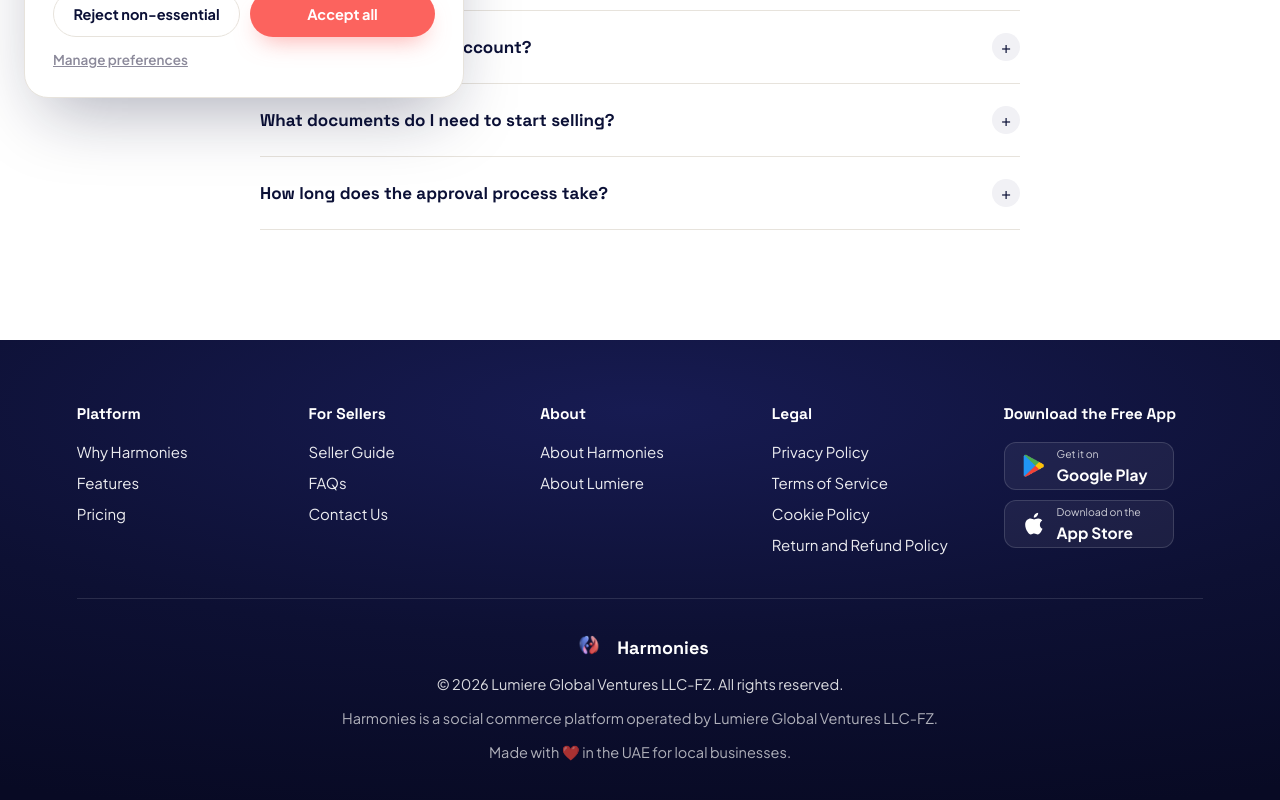
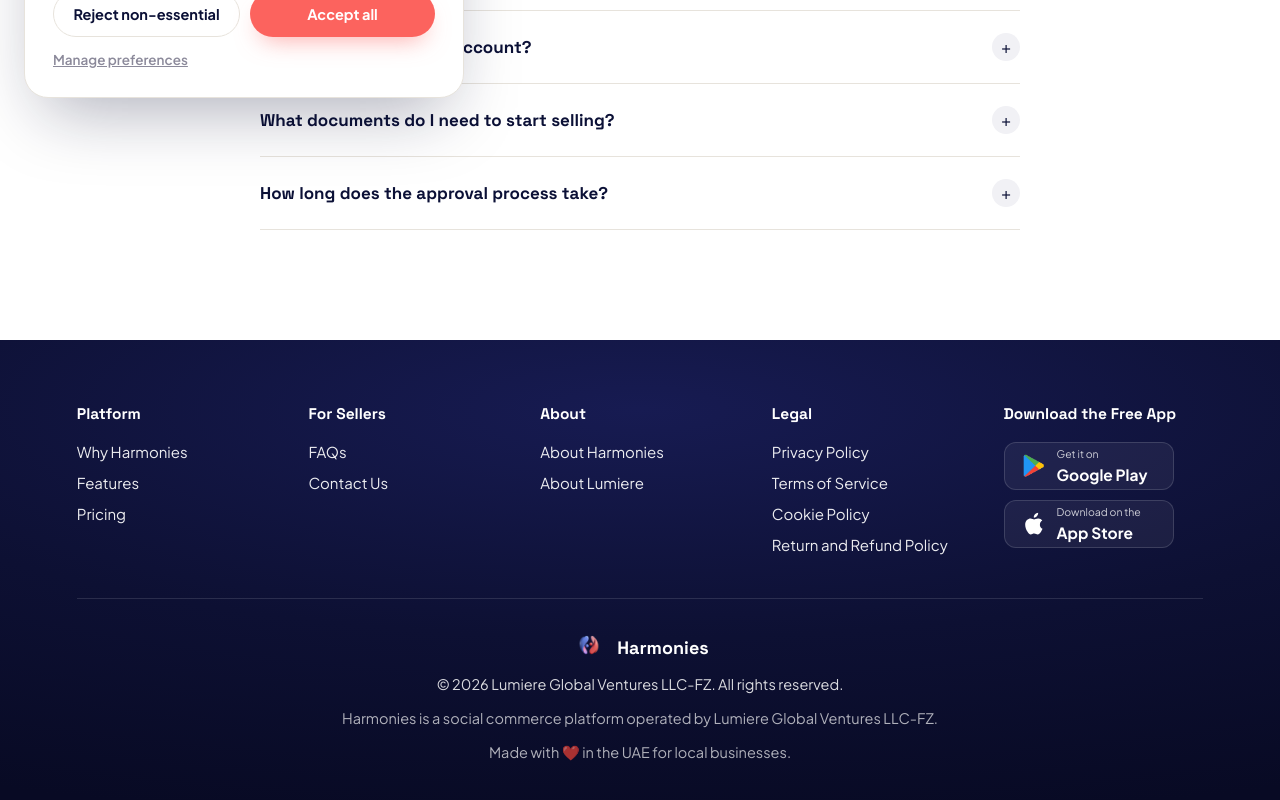
Before and after one commit to tareqballan/harmonies.ae, a React (Vite) app: page /faqs in a window 1280 px wide. Shown: the part 678-1478 px from the top of the page. Built offline with nearby package versions, Linux system fonts and the light colour scheme; no server answers.

Commit message:
Remove Seller Guide link from footer

```diff
--- a/src/components/Footer/Footer.jsx
+++ b/src/components/Footer/Footer.jsx
@@ -11,7 +11,6 @@ const COLUMNS = [
   {
     title: 'For Sellers',
     links: [
-      { text: 'Seller Guide' },
       { text: 'FAQs', to: '/faqs' },
       { text: 'Contact Us', to: '/contact' },
     ],
```
